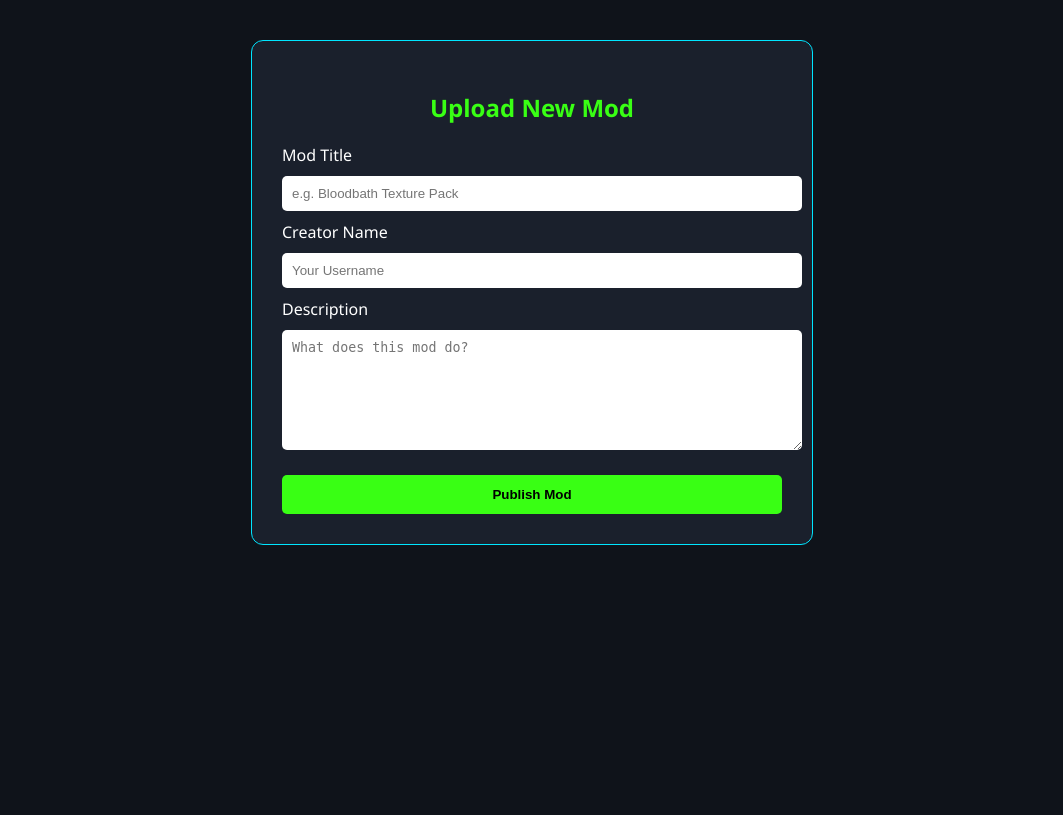
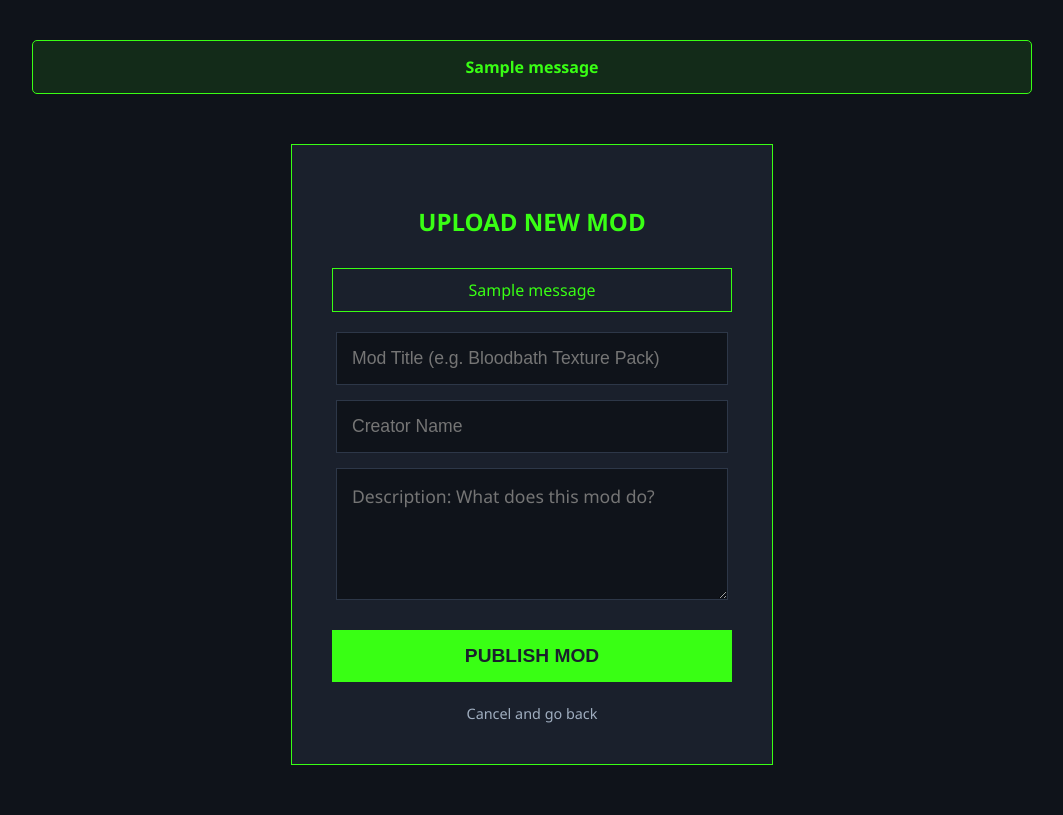
Before and after one commit to Mateted/Mateted, a Flask app: page /upload in a window 1280 px wide. Shown: the part 67-882 px from the top of the page, without its empty margins (108-1171 px from the left). Before the commit the page ends 612 px from the top, so only its background shows below. Run offline with Flask 3, Linux system fonts and the light colour scheme; a user stored in the database is signed in; tables that the repository leaves empty hold one stand-in row (values such as "Sample post"); one stand-in notice (Sample message) is shown.

Commit message:
Polish(Broken [URGERNT FIX REQ])

```diff
--- a/templates/base.html
+++ b/templates/base.html
@@ -4,7 +4,10 @@
     <meta charset="UTF-8">
     <meta name="viewport" content="width=device-width, initial-scale=1.0">
     <title>GD Mod Hub</title>
+
     <style>
+        /* I chose a dark background (#0F131A) with light text to reduce eye strain,
+           which fits the typical aesthetic of gaming communities like Geometry Dash. */
         body {
             font-family: 'Segoe UI', Tahoma, Geneva, Verdana, sans-serif;
             background-color: #0F131A;
@@ -12,14 +15,17 @@
             margin: 0;
             padding: 0;
         }
+
         .navbar {
             background-color: #1A202C;
             padding: 15px 40px;
             display: flex;
             justify-content: space-between;
             align-items: center;
+            /* The neon blue border gives the site its 'hub' identity without being visually overwhelming */
             border-bottom: 2px solid #00E5FF;
         }
+
         .nav-brand {
             font-size: 1.6em;
             font-weight: 800;
@@ -28,6 +34,7 @@
             letter-spacing: 1px;
             text-transform: uppercase;
         }
+
         .nav-links a {
             color: #E2E8F0;
             text-decoration: none;
@@ -36,21 +43,61 @@
             margin-left: 25px;
             transition: color 0.1s ease;
         }
+
+        /* Providing visual feedback on hover is a key HCI principle so users know links are clickable */
         .nav-links a:hover {
             color: #00E5FF;
         }
+
         .container {
             max-width: 1000px;
             margin: 40px auto;
             padding: 0 20px;
         }
+
+        /* --- NEW: FLASH MESSAGE STYLES --- */
+        /* I designed these alert boxes to provide immediate feedback to the user based on their actions
+           (e.g., successful login, error saving mod). This meets the HCI 'visibility of system status' heuristic. */
+        .alert {
+            padding: 15px;
+            margin-bottom: 25px;
+            border-radius: 5px;
+            font-weight: bold;
+            text-align: center;
+        }
+        .alert.error {
+            background-color: rgba(252, 129, 129, 0.1);
+            border: 1px solid #FC8181;
+            color: #FC8181;
+        }
+        .alert.success {
+            background-color: rgba(57, 255, 20, 0.1);
+            border: 1px solid #39FF14;
+            color: #39FF14;
+        }
+
+        /* --- NEW: RESPONSIVE DESIGN --- */
+        /* Ensuring the layout doesn't break if the user is viewing the site on a smaller monitor or split-screen */
+        @media (max-width: 768px) {
+            .navbar {
+                flex-direction: column;
+                gap: 15px;
+                padding: 15px 20px;
+            }
+            .nav-links a {
+                margin: 0 10px;
+                font-size: 1em;
+            }
+        }
     </style>
 </head>
 <body>
+
     <div class="navbar">
         <a href="/" class="nav-brand">GD Mod Hub</a>
         <div class="nav-links">
             <a href="/">Home</a>
+
             {% if session.get('user_id') %}
                 <a href="/profile" style="color: #39FF14;">My Profile</a>
                 <a href="/upload">Upload</a>
@@ -61,8 +108,20 @@
             {% endif %}
         </div>
     </div>
+
     <div class="container">
+        {% with messages = get_flashed_messages(with_categories=true) %}
+            {% if messages %}
+                {% for category, message in messages %}
+                    <div class="alert {{ category }}">
+                        {{ message }}
+                    </div>
+                {% endfor %}
+            {% endif %}
+        {% endwith %}
+
         {% block content %}{% endblock %}
     </div>
+
 </body>
 </html>
--- a/templates/forgot_password.html
+++ b/templates/forgot_password.html
@@ -7,5 +7,6 @@
         <input type="email" name="email" placeholder="Email Address" required style="width: 90%; padding: 15px; margin-bottom: 25px; background: #0F131A; border: 1px solid #2D3748; color: white; font-size: 1.1em; outline: none;">
         <button type="submit" style="width: 100%; padding: 15px; background: #FC8181; color: #1A202C; border: none; font-weight: bold; font-size: 1.2em; cursor: pointer; text-transform: uppercase;">Send Link</button>
     </form>
+    <a href="/login" style="display: block; margin-top: 20px; color: #A0AEC0; text-decoration: none; font-size: 0.9em;">Back to Login</a>
 </div>
 {% endblock %}
--- a/templates/login.html
+++ b/templates/login.html
@@ -15,9 +15,12 @@
 
     <form method="POST">
         <input type="text" name="username" placeholder="Username" required style="width: 90%; padding: 15px; margin-bottom: 15px; background: #0F131A; border: 1px solid #2D3748; color: white; font-size: 1.1em; outline: none;">
+
         <input type="password" name="password" placeholder="Password" required style="width: 90%; padding: 15px; margin-bottom: 25px; background: #0F131A; border: 1px solid #2D3748; color: white; font-size: 1.1em; outline: none;">
+
         <button type="submit" style="width: 100%; padding: 15px; background: #39FF14; color: #1A202C; border: none; font-weight: bold; font-size: 1.2em; cursor: pointer; text-transform: uppercase; margin-bottom: 20px;">Log In</button>
     </form>
+
     <a href="/forgot_password" style="color: #A0AEC0; text-decoration: none; font-size: 0.9em;">Forgot Password?</a>
 </div>
 {% endblock %}
--- a/templates/register.html
+++ b/templates/register.html
@@ -17,7 +17,10 @@
         <input type="text" name="username" placeholder="Username" required style="width: 90%; padding: 15px; margin-bottom: 15px; background: #0F131A; border: 1px solid #2D3748; color: white; font-size: 1.1em; outline: none;">
         <input type="email" name="email" placeholder="Email Address" required style="width: 90%; padding: 15px; margin-bottom: 15px; background: #0F131A; border: 1px solid #2D3748; color: white; font-size: 1.1em; outline: none;">
         <input type="password" name="password" placeholder="Password" required style="width: 90%; padding: 15px; margin-bottom: 25px; background: #0F131A; border: 1px solid #2D3748; color: white; font-size: 1.1em; outline: none;">
-        <button type="submit" style="width: 100%; padding: 15px; background: #00E5FF; color: #1A202C; border: none; font-weight: bold; font-size: 1.2em; cursor: pointer; text-transform: uppercase;">Sign Up</button>
+
+        <button type="submit" style="width: 100%; padding: 15px; background: #00E5FF; color: #1A202C; border: none; font-weight: bold; font-size: 1.2em; cursor: pointer; text-transform: uppercase; margin-bottom: 20px;">Sign Up</button>
     </form>
+
+    <a href="/login" style="color: #A0AEC0; text-decoration: none; font-size: 0.9em;">Already have an account? Log In</a>
 </div>
 {% endblock %}
--- a/templates/upload.html
+++ b/templates/upload.html
@@ -1,22 +1,28 @@
 {% extends 'base.html' %}
+{% block content %}
+<div style="max-width: 400px; margin: 50px auto; background: #1A202C; border: 1px solid #39FF14; padding: 40px; text-align: center;">
+    <h2 style="color: #39FF14; text-transform: uppercase; margin-bottom: 30px;">Upload New Mod</h2>
 
-{% block content %}
-<div style="max-width: 500px; margin: auto; background: #1A202C; padding: 30px; border-radius: 12px; border: 1px solid #00E5FF;">
-    <h2 style="color: #39FF14; text-align: center;">Upload New Mod</h2>
+    {% with messages = get_flashed_messages(with_categories=true) %}
+        {% if messages %}
+            {% for category, message in messages %}
+                <div style="margin-bottom: 20px; padding: 10px; border: 1px solid {% if category == 'error' %}#FC8181{% else %}#39FF14{% endif %}; color: {% if category == 'error' %}#FC8181{% else %}#39FF14{% endif %};">
+                    {{ message }}
+                </div>
+            {% endfor %}
+        {% endif %}
+    {% endwith %}
 
     <form method="POST">
-        <label>Mod Title</label>
-        <input type="text" name="title" placeholder="e.g. Bloodbath Texture Pack" style="width: 100%; padding: 10px; margin: 10px 0; border-radius: 5px; border: none;" required>
+        <input type="text" name="title" placeholder="Mod Title (e.g. Bloodbath Texture Pack)" required style="width: 90%; padding: 15px; margin-bottom: 15px; background: #0F131A; border: 1px solid #2D3748; color: white; font-size: 1.1em; outline: none;">
 
-        <label>Creator Name</label>
-        <input type="text" name="creator" placeholder="Your Username" style="width: 100%; padding: 10px; margin: 10px 0; border-radius: 5px; border: none;" required>
+        <input type="text" name="creator" placeholder="Creator Name" required style="width: 90%; padding: 15px; margin-bottom: 15px; background: #0F131A; border: 1px solid #2D3748; color: white; font-size: 1.1em; outline: none;">
 
-        <label>Description</label>
-        <textarea name="description" placeholder="What does this mod do?" style="width: 100%; padding: 10px; margin: 10px 0; border-radius: 5px; border: none; height: 100px;" required></textarea>
+        <textarea name="description" placeholder="Description: What does this mod do?" required style="width: 90%; padding: 15px; margin-bottom: 25px; background: #0F131A; border: 1px solid #2D3748; color: white; font-size: 1.1em; outline: none; height: 100px; resize: vertical; font-family: inherit;"></textarea>
 
-        <button type="submit" style="width: 100%; padding: 12px; background: #39FF14; border: none; border-radius: 5px; font-weight: bold; cursor: pointer; margin-top: 10px;">
-            Publish Mod
-        </button>
+        <button type="submit" style="width: 100%; padding: 15px; background: #39FF14; color: #1A202C; border: none; font-weight: bold; font-size: 1.2em; cursor: pointer; text-transform: uppercase; margin-bottom: 20px;">Publish Mod</button>
     </form>
+
+    <a href="/" style="color: #A0AEC0; text-decoration: none; font-size: 0.9em;">Cancel and go back</a>
 </div>
 {% endblock %}
```
Also changed, not shown: templates/mod_detail.html (+20 -0 lines), templates/profile.html (+22 -2 lines), templates/reset_password.html (+12 -0 lines), instance/app.db.
